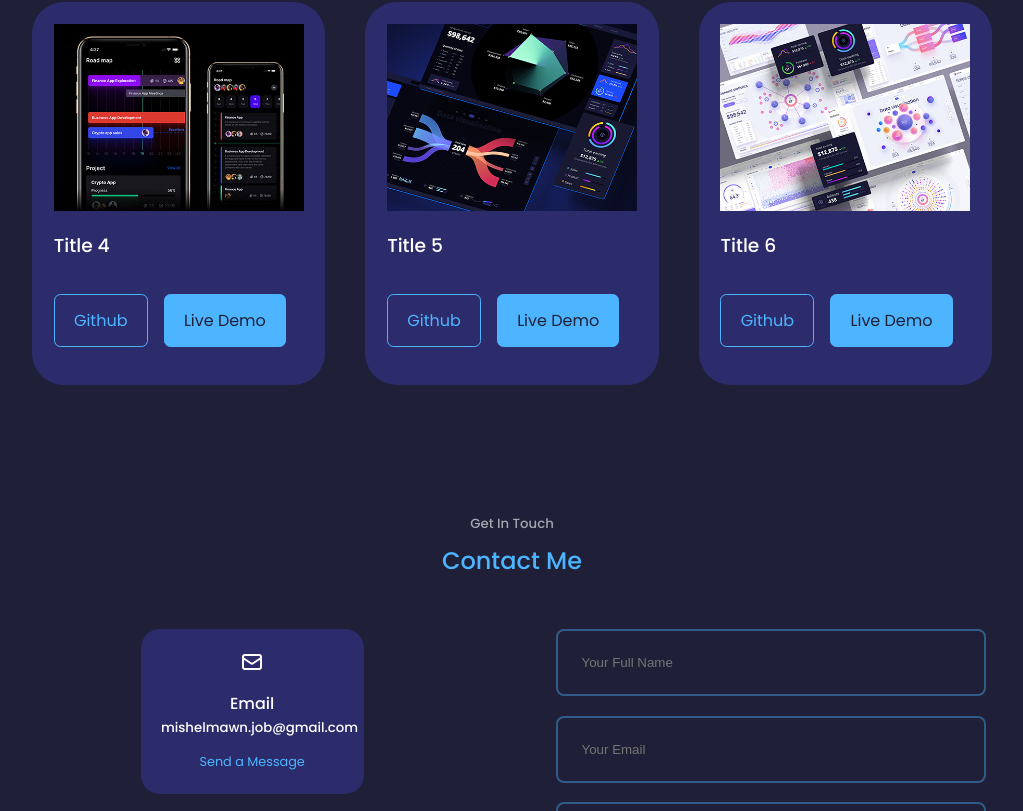
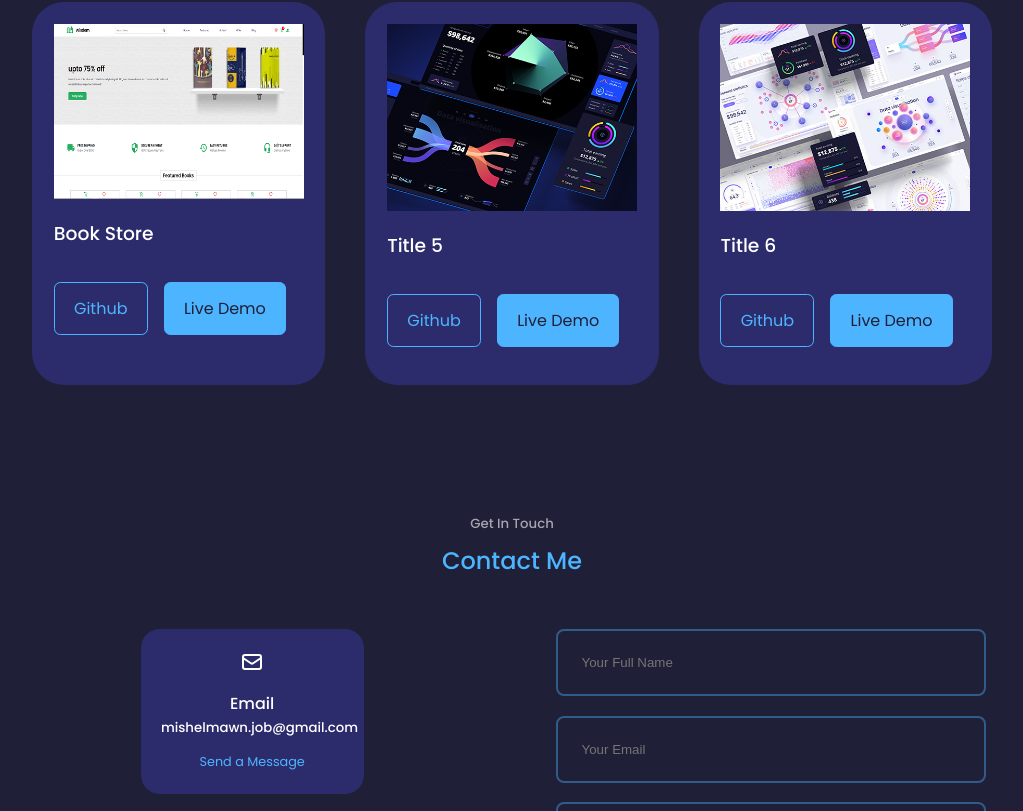
Before and after one commit to KE9SH1N/My-Portfolio, a React (Create React App) app: page / in a window 1280 px wide. Shown: the part 3602-4413 px from the top of the page, without its empty margins (128-1151 px from the left). Built offline with nearby package versions, Linux system fonts and the light colour scheme.

Commit message:
adding a new repository in portfolio section

```diff
--- a/src/components/Portfolio/Portfolio.jsx
+++ b/src/components/Portfolio/Portfolio.jsx
@@ -3,7 +3,7 @@ import './Portfolio.css'
 import img1 from '../../assets/myportfolio.PNG'
 import img2 from '../../assets/basicdashboard.PNG'
 import img3 from '../../assets/newsportal.PNG'
-import img4 from '../../assets/portfolio4.jpg'
+import img4 from '../../assets/bookstore.PNG'
 import img5 from '../../assets/portfolio5.png'
 import img6 from '../../assets/portfolio6.jpg'
 
@@ -13,7 +13,7 @@ const data = [
     image:img1,
     title: 'My Portfolio',
     github: 'https://github.com/KE9SH1N/My-Portfolio',
-    demo:'https://my-portfolio-lple9lxds-ke9sh1n.vercel.app/'
+    demo:'https://mawn.me'
   },
   {
     id: 2,
@@ -32,9 +32,9 @@ const data = [
   {
     id: 4,
     image: img4,
-    title: 'Title 4',
-    github: 'https://github.com',
-    demo:'https://github.com'
+    title: 'Book Store',
+    github: 'https://github.com/KE9SH1N/Book-Store',
+    demo:'https://book-store-eight-green.vercel.app/'
   },
   {
     id: 5,
```
Also changed, not shown: src/assets/bookstore.PNG (added).
